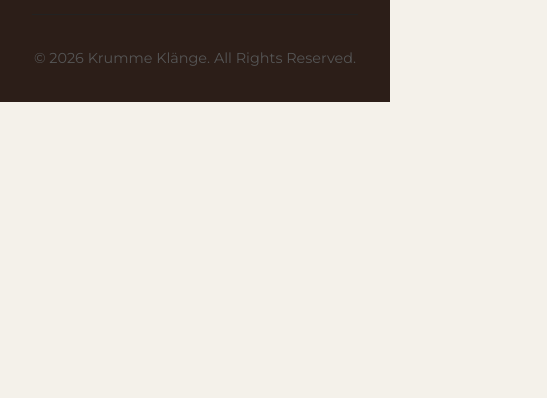
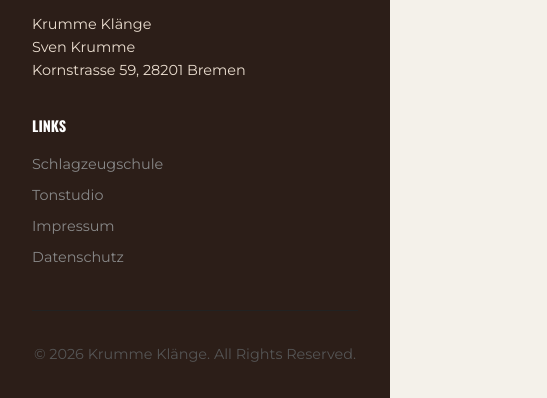
Before and after one commit to adventuresoftimon-2311/Krumme, a website built with Vite: page index.html in a window 390 px wide. Shown: the part 8629-9027 px from the top of the page, 547 px wide, since content can reach past the window. Before the commit the page ends 8731 px from the top, so only its background shows below. Built offline with nearby package versions, Linux system fonts and the light colour scheme; a script that the page names is missing.

Commit message:
Mobile footer: stack Logo, Kontakt, Links vertically

```diff
--- a/style.css
+++ b/style.css
@@ -946,6 +946,11 @@ footer {
         font-size: 3rem;
     }
 
+    .footer-grid {
+        flex-direction: column;
+        gap: 2rem;
+    }
+
     .section-title {
         font-size: 2rem;
     }
```
